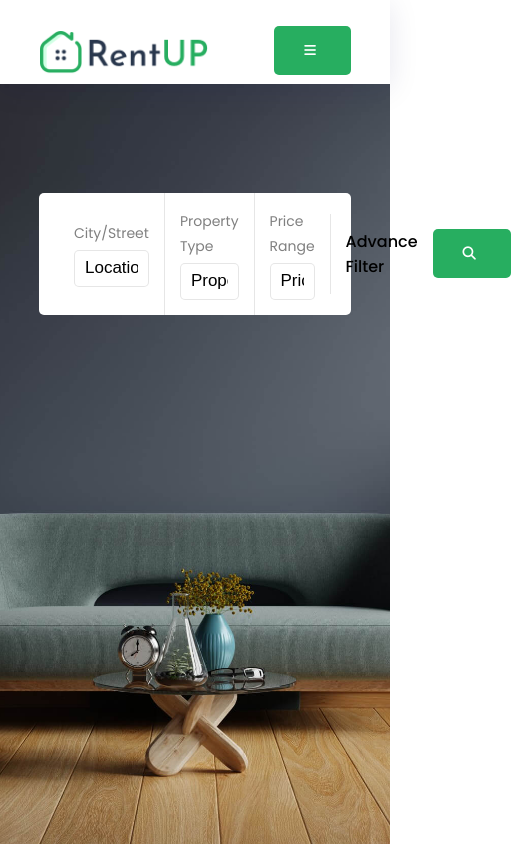
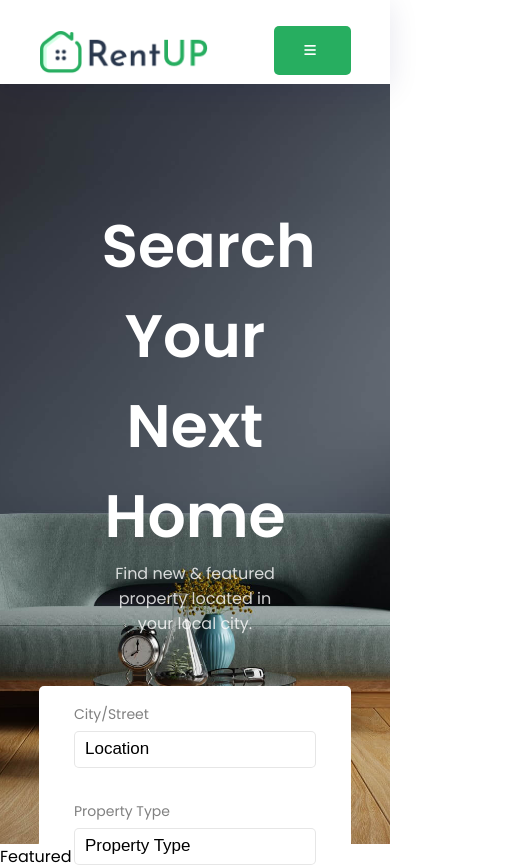
Before and after one commit to batuhansalkim/house-rental-website, a React (Create React App) app: page / in a window 390 px wide. Shown: the top 866 px of the page, 511 px wide, since content can reach past the window. Before the commit the page ends 844 px from the top, so only its background shows below. Built offline with nearby package versions, Linux system fonts and the light colour scheme.

Commit message:
featured baslangic

```diff
--- a/src/App.css
+++ b/src/App.css
@@ -37,3 +37,22 @@ button{
 button i{
   margin-right: 5px;
 }
+.heading{
+  width: 60%;
+  text-align: center;
+  margin: auto;
+}
+.heading h1{
+  color: #2f3954;
+  font-weight: 600;
+  text-transform: capitalize;
+  font-size: 35px;
+}
+.heading p{
+  color: #72808d;
+}
+textarea, input{
+  border: none;
+  outline: none;
+  background-color: none;
+}
--- a/src/components/common/header/Heading.jsx
+++ b/src/components/common/header/Heading.jsx
@@ -1,7 +1,12 @@
 import React from 'react'
 
-export default function Heading() {
+export default function Heading({title,subtitle}) {
   return (
-    <div>Heading</div>
+    <>
+        <div className='heading'>
+            <h1>{title}</h1>
+            <p>{subtitle}</p>
+        </div>
+    </>
   )
 }
--- a/src/components/home/Home.jsx
+++ b/src/components/home/Home.jsx
@@ -1,10 +1,12 @@
 import React from 'react'
 import Hero from './hero/Hero'
+import Featured from './featured/Featured'
 
 export default function Home() {
   return (
     <>
       <Hero/>
+      <Featured/>
     </>
   )
 }
--- /dev/null
+++ b/src/components/home/featured/Featured.jsx
@@ -0,0 +1,10 @@
+import React from 'react'
+import "./featured.css";
+
+export default function Featured() {
+  return (
+    <>
+        Featured
+    </>
+  )
+}
--- a/src/components/home/hero/Hero.jsx
+++ b/src/components/home/hero/Hero.jsx
@@ -1,11 +1,13 @@
 import React from 'react';
 import "./hero.css";
+import Heading from '../../common/header/Heading';
 
 export default function Hero() {
   return (
     <>
       <section className='hero'>
         <div className="container">
+          <Heading title='Search Your Next Home ' subtitle='Find new & featured property located in your local city.' />
           <form action="" className='flex'>
             <div className="box">
               <span>City/Street</span>
--- a/src/components/home/hero/hero.css
+++ b/src/components/home/hero/hero.css
@@ -8,6 +8,17 @@
 }
 .hero .container{
     padding-top: 15%;
+}
+.hero .container .heading{
+    text-align: center;
+}
+.hero h1{
+    color: #fff;
+    font-size: 60px;
+}
+.hero p{
+    color: #fff;
+    opacity: 0.8;
 }
 form{
     background-color: #fff;
@@ -40,3 +51,20 @@ form .box:nth-child(1){
 form h4 {
   font-weight: 500;
 }
+
+
+@media screen and (max-width: 768px) {
+  .hero .container {
+    padding-top: 30%;
+  }
+  form {
+    display: flex;
+    flex-wrap: wrap;
+  }
+  form .box {
+    border-left: none;
+  }
+  form input {
+    width: 100%;
+  }
+}
```
Also changed, not shown: src/components/home/featured/FeaturedCard.jsx (added, +7 -0 lines), src/components/home/featured/featured.css (added).
